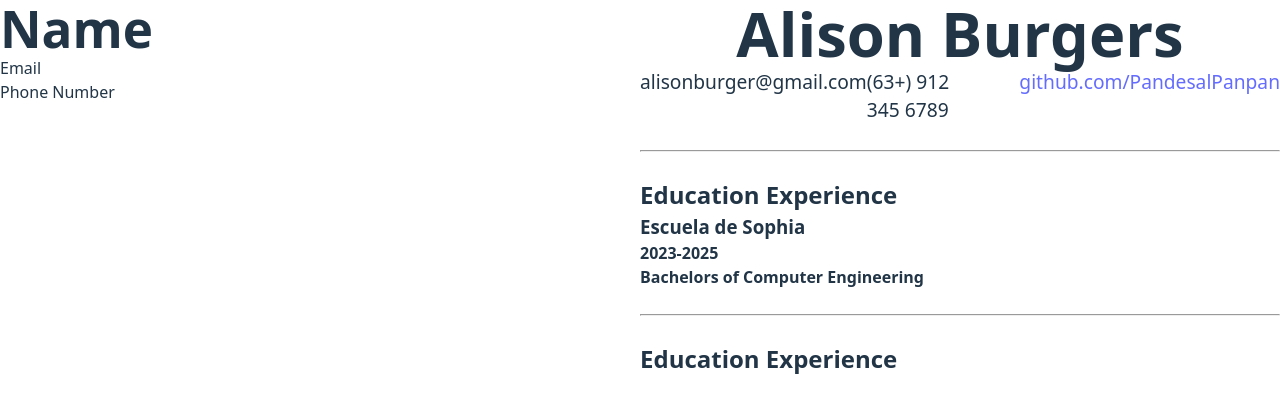
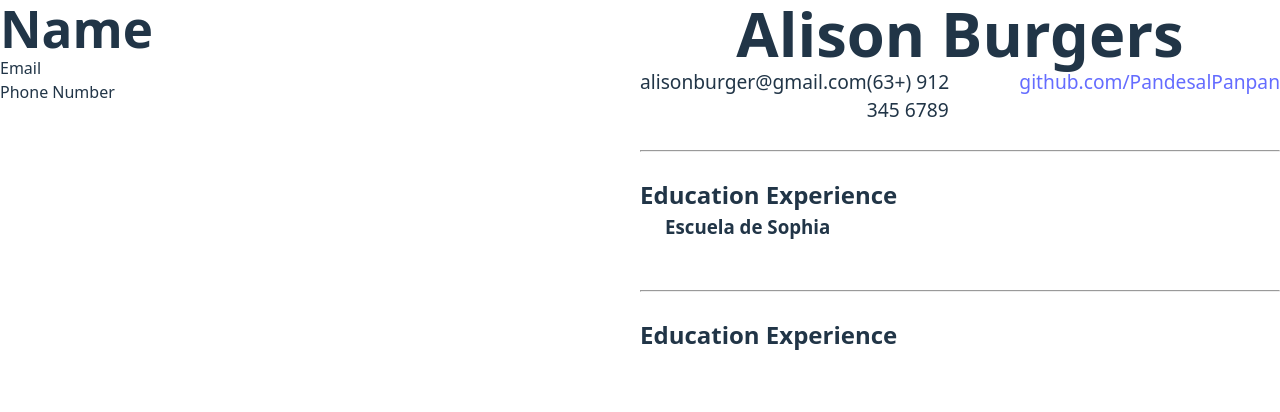
Before and after one commit to PandesalPanpan/cv-application, a React (Vite) app: page / in a window 1280 px wide. Shown: the top 412 px of the page. Built offline with nearby package versions, Linux system fonts and the light colour scheme.

Commit message:
Style: Educational Experience Preview Styling

```diff
--- a/src/styles/CVPreview.css
+++ b/src/styles/CVPreview.css
@@ -14,3 +14,24 @@
 .section-separator {
     margin: 25px 0;
 }
+
+.school-and-year {
+    display: flex;
+    justify-content: space-between;
+    align-items: first baseline;
+    gap: 2rem;
+}
+
+.school-and-year h3 {
+    margin-left: 25px;
+}
+
+.school-and-year h4 {
+    margin-right: 25px;
+    color: rgba(255, 255, 255, 0.7)
+}
+
+.education-experience-preview h4{
+    margin-left: 25px;
+    color: rgba(255, 255, 255, 0.8)
+}
```
